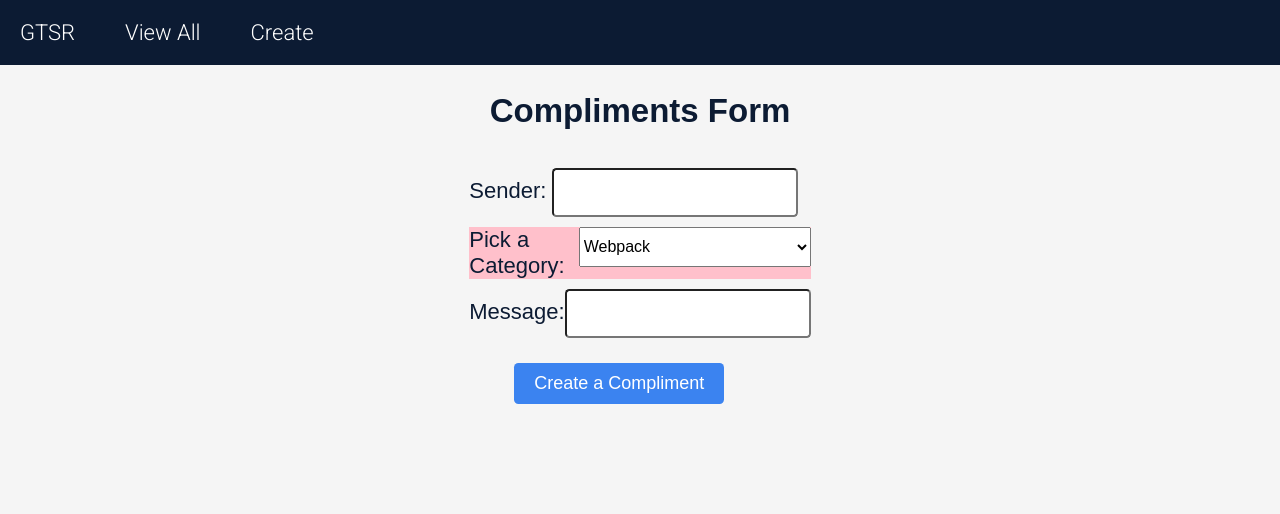
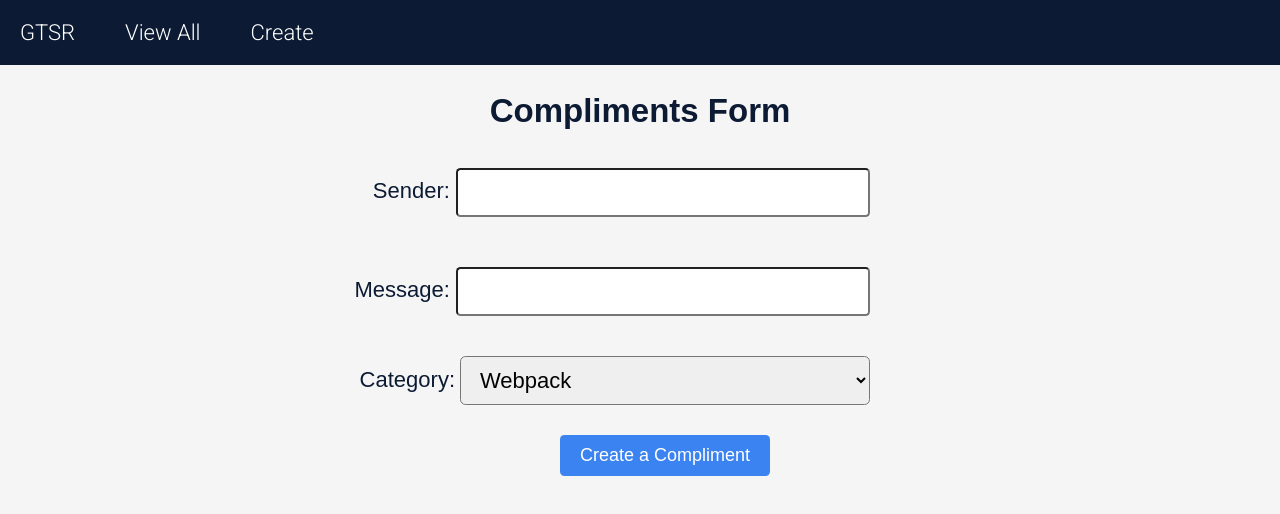
Before and after one commit to GTSRcare/joy, a React app: page /add in a window 1280 px wide. Shown: the top 514 px of the page. Built offline with nearby package versions, Linux system fonts and the light colour scheme.

Commit message:
finish css for the sign up/login/viewall and redux

```diff
--- a/client/actions/action.js
+++ b/client/actions/action.js
@@ -36,18 +36,19 @@ export const signUpActionCreator = (name, username, password) => {
 
 export const getComplimentActionCreator = (user, tag) => {
   return function(dispatch){
-  const URL = `/compliments?user=${user}`;
+  let URL = `/compliments?user=${user}`;
   const body = { user };
   if (tag) {
     body.tag = tag;
     URL += `&tag=${tag}`;
   }
-  axios.get(URL, body).then((response) =>
+  axios.get(URL, body).then((response) => {
+    console.log(response.data)
     dispatch({
       type: types.GET_COMPLIMENT,
-      payload: response.data.complimentsList,
+      payload: response.data,
     })
-  );
+  });
   }
 };
 
--- a/client/components/ComplimentCard.jsx
+++ b/client/components/ComplimentCard.jsx
@@ -16,7 +16,6 @@ class ComplimentCard extends React.Component{
   }
 
   handleSubmit() {
-    console.log('submit');
     const newCategory = document.getElementById('tag').value;
     // send user, id
     const { user_id, id } = this.props;
@@ -37,24 +36,24 @@ class ComplimentCard extends React.Component{
       }
     }
     return (
-        <div>
-          <span>{date}</span>
-            <span>{message}</span>
-            <span>{sender}</span>
+        <div className='card-container'>
+          <div className='secondary-text margin-top-sm'>Date: {date}</div>
+          <div className='primary-text margin-top-sm'>Message: {message}</div>
+          <div className='primary-text margin-top-sm'>From: {sender}</div>
 
-            {!this.state.editMode ? <span>{tag}</span> :
-            <form>
+            {!this.state.editMode ? <div className='margin-top-sm secondary-text'>Category: {tag}</div> :
+            <form className='margin-top-sm'>
               <select id='tag' name='tag'>
                 {options}
               </select>
             </form>
             }
 
-            {!this.state.editMode ? <button onClick={this.handleEdit}>Edit Item</button> :
-              <button onClick={() => this.handleSubmit()}>Submit</button>
+            {!this.state.editMode ? <button className='margin-top-sm primary-button' onClick={this.handleEdit}>Change Category</button> :
+              <button className='margin-top-sm primary-button' onClick={() => this.handleSubmit()}>Submit</button>
             }
 
-            <button onClick={() => deleteCompliment(user_id, id)}>Delete Item</button>
+            <button className='margin-top-sm secondary-button margin-left-sm' onClick={() => deleteCompliment(user_id, id)}>Delete Compliment</button>
 
         </div>
     )
--- a/client/components/ComplimentsForm.jsx
+++ b/client/components/ComplimentsForm.jsx
@@ -6,12 +6,13 @@ import { postComplimentActionCreator } from '../actions/action';
 import NavBar from './NavBar.jsx';
 import '../stylesCCC.css';
 
-// Map state to props
+// Map state to props =>they are grabbing the userId that belongs to the compliement out of the state have it readily accessible to the props
 const mapStateToProps = state => ({
   user_id: state.compliments.user_id
 });
 
-// Map dispatch to props
+
+// Map dispatch to props  =>invoking the dispatch and passing in the action creator to do the action we want
 const mapDispatchToProps = dispatch => ({
   createCompliment: (user, category, sender, message) => dispatch(postComplimentActionCreator(user, category, sender, message))
 });
@@ -23,16 +24,22 @@ class ComplimentsForm extends Component {
   }
 
   // Handle form submit to create new compliment
-  handleSubmit() {
+  handleSubmit(e) {
+    e.preventDefault();
     const sender = document.getElementById('sender').value;
     const message = document.getElementById('message').value;
-    const category = document.getElementById('category').value;
+    const category = document.getElementById('category-select').value;
 
     // Dispatch action creator
-    console.log('submitted')
+    console.log('submitted');
     // user, category, sender ,message
     const user_id = this.props.user_id;
     this.props.createCompliment(user_id, category, sender, message);
+
+    // Clear form
+    document.getElementById('sender').value = '';
+    document.getElementById('message').value = '';
+    document.getElementById('category-select').value = 'Webpack'
   }
 
   render() {
@@ -44,13 +51,24 @@ class ComplimentsForm extends Component {
           <h2 className="text">Compliments Form</h2>
 
           <form className='ComplimentsForm'>
+          <div className="senderAndMessageDiv">
             <div className="senderDiv">
-            <label className="text" >Sender:  </label>
+              <label className="text" >Sender: </label>
               <input type='text' id='sender' />
             </div>
-          <div id="pick">
-            <label className="text">Pick a Category:</label>
-            <select id='category' name='category'>
+
+            <div className="messageDiv">
+              <label>Message: <input type="text" id='message'></input></label>
+            </div>
+          </div>
+
+          <div className="categoryPicking">
+            <div className="labelDropDown">
+              <label className="text">Category:</label>
+            </div>
+
+            <div className="dropdownPicking">
+              <select id='category-select' name='category-select'>
                 <option value='Webpack'>Webpack</option>
                 <option value='General'>General</option>
                 <option value='Personality'>Personality</option>
@@ -58,17 +76,13 @@ class ComplimentsForm extends Component {
                 <option value='webpack'>webpack</option>
               </select>
             </div>
-          <div>
-            <label className="text">Message:</label>
-            <input type='text' id='message' />
             </div>
+
+
           <button id='createComplimentButton' onClick={this.handleSubmit}>
             <div> Create a Compliment </div>
           </button>
-
           </form>
-
-
         </div >
       </div>
     );
@@ -76,3 +90,7 @@ class ComplimentsForm extends Component {
 }
 // export default ComplimentsForm;
 export default connect(mapStateToProps, mapDispatchToProps)(ComplimentsForm);
+
+
+
+//
--- a/client/components/Dashmain.jsx
+++ b/client/components/Dashmain.jsx
@@ -1,19 +1,69 @@
 import React, { Component } from 'react';
 import '../stylesDash.css';
+import { getComplimentActionCreator } from '../actions/action';
+import { connect } from 'react-redux';
+
+
+// Map state to props ==>takes the state and gives us access by using this.props
+const mapStateToProps = state => ({
+  user_id: state.compliments.user_id,
+  compliments: state.compliments.complimentsList
+});
+
+// // Map dispatch to props
+const mapDispatchToProps = dispatch => ({
+
+  grabCompliment: (user, tag) => dispatch(getComplimentActionCreator(user, tag))
+});
+
 class Dashmain extends Component {
+  constructor(props) {
+    super(props);
+    this.handleSubmit = this.handleSubmit.bind(this);
+  }
+  handleSubmit() {
+
+    const category = document.getElementById('dashCategory').value;
+
+    // Dispatch action creator
+    console.log('this\.props\.compliments:', this.props.compliments)
+    console.log('category:', category)
+    // user, category, sender ,message
+    const user_id = this.props.user_id;
+    const tag = this.props.tag;
+    this.props.grabCompliment(user_id, category);
+  }
 
   render() {
+    let random = Math.floor(Math.random() * this.props.compliments.length);
+    let list = this.props.compliments[random].message;
+
     return (
       <div>
         <div className='spacer'/>
         <div className='dash-container' >
-          <h3 className='general-compliment'>You are awesome! Keep it up!</h3>
-          <h3 className='select' >Select from ADD DROPDOWN !!! dropdown</h3>
+          <div>{list}</div>
+          <div id="pick">
+            <label className="text">Pick a Category:</label>
+            <select id='dashCategory' name='dashCategory'>
+              <option value='Webpack'>Webpack</option>
+              <option value='General'>General</option>
+              <option value='Personality'>Personality</option>
+              <option value='Redux'>Redux</option>
+            </select>
+          </div>
         </div>
+        <button id='grabComplimentButton' onClick={this.handleSubmit}>
+            <div> Find a Compliment! </div>
+        </button>
         <div className='spacer2'/>
       </div>
     );
   }
 }
 
-export default Dashmain;
+//  export default Dashmain;
+export default connect(mapStateToProps, mapDispatchToProps)(Dashmain);
+//GET_COMPLIMENT
+
+//payload: response.data.complimentsList,
--- a/client/components/login.jsx
+++ b/client/components/login.jsx
@@ -2,6 +2,7 @@ import React, { Component } from 'react';
 import { Navigate } from 'react-router';
 import { connect } from 'react-redux';
 import { loginActionCreator } from '../actions/action';
+import { Link } from 'react-router-dom';
 
 import '../stylesLogin.css';
 
--- a/client/stylesCCC.css
+++ b/client/stylesCCC.css
@@ -4,10 +4,9 @@
   align-items: center;
   color: rgb(12, 27, 51);
   font-family: Arial, Helvetica, sans-serif;
-
 }
 
-.compliments-form {
+/* .compliments-form {
   background-color: green;
   margin-left: 25%;
   margin-right: 25%;
@@ -15,13 +14,13 @@
   border: solid rgb(196, 194, 194);
   display: flex;
   flex-direction: column;
-}
+  border: black
+} */
 
 
 .text{
   color: rgb(12, 27, 51);
   font-family: Arial, Helvetica, sans-serif;
-
 }
 
 #createComplimentButton{
@@ -33,26 +32,125 @@
   padding: 10px 20px;
   border: none;
   font-size: 18px;
-  margin-top: 15px;
+  margin-top: 30px;
   cursor: pointer;
   font-family: inherit;
-  margin-left: 45px;
+  margin-left: 220px;
 }
 
 #category{
   height: 2.5em;
-  width: 100%;
+  width: 50%;
   align-self: baseline;
   font-size: medium;
 }
 
-#pick {
+/* #pick {
   display: flex;
   flex-direction: row;
   height: 50%;
   background-color: pink;
+} */
+
+.ComplimentsForm {
+  width: 600px;
+}
+
+input[type='text'], input[type='select'] {
+  width: 400px;
 }
 
 .senderDiv{
-  align-items: stretch;
+  text-align: right;
+  width: max-content;
+  margin-left: auto;
+  margin-right: 70px;
 }
+
+
+.messageDiv {
+  text-align: right;
+  width: max-content;
+  margin-left: auto;
+  margin-right: 70px;
+  margin-top: 30px;
+}
+
+.senderAndMessageDiv {
+  margin-left: auto;
+  width: 100%;
+}
+
+.categoryPicking {
+  display: flex;
+  width: max-content;
+  align-items: center;
+  margin-left: auto;
+  margin-right: 70px;
+  margin-top: 30px;
+}
+
+#category-select {
+  width: 410px;
+  font-family: inherit;
+  font-size: inherit;
+  padding-block: 10px;
+  margin-left: 5px;
+  border-radius: 0.25em;
+  padding-inline: 15px;
+}
+
+
+/* ********************* COMPLIMENT CARD STYLES *********************** */
+.card-container {
+  /* border: 2px blue solid; */
+  width: 50%;
+  margin-inline: auto;
+  margin-block: 50px;
+}
+
+.secondary-text {
+  color: gray;
+  font-style: italic;
+  font-size: smaller;
+}
+
+.primary-text {
+  font-size: larger;
+}
+
+.margin-top-sm {
+  margin-top: 10px;
+}
+
+.primary-button {
+  background-color: rgb(59, 131, 240);
+  text-emphasis-color: white;
+  color: white;
+  border-radius: 0.25em;
+  size-adjust: 25%;
+  padding: 10px 10px;
+  border: none;
+  font-size: 18px;
+  margin-top: 15px;
+  cursor: pointer;
+  font-family: inherit;
+}
+
+.secondary-button {
+  background-color: gray;
+  text-emphasis-color: white;
+  color: white;
+  border-radius: 0.25em;
+  size-adjust: 25%;
+  padding: 10px 10px;
+  border: none;
+  font-size: 18px;
+  margin-top: 15px;
+  cursor: pointer;
+  font-family: inherit;
+}
+
+.margin-left-sm {
+  margin-left: 15px;
+}
--- a/client/stylesLogin.css
+++ b/client/stylesLogin.css
@@ -96,9 +96,10 @@ input {
   padding: 10px 20px;
   border: none;
   font-size: 18px;
-  margin-top: 15px;
+  margin-top: 10px;
   cursor: pointer;
   font-family: inherit;
+  margin-right: 15px;
 }
 
 
--- a/client/stylesSignUp.css
+++ b/client/stylesSignUp.css
@@ -30,6 +30,7 @@ body {
   margin-right: 25%;
   color: grey;
 }
+
 #loginPassword {
   align-self: flex-start;
   margin-left: 25%;
```
Lines whose indentation alone changed are shown as unchanged.
